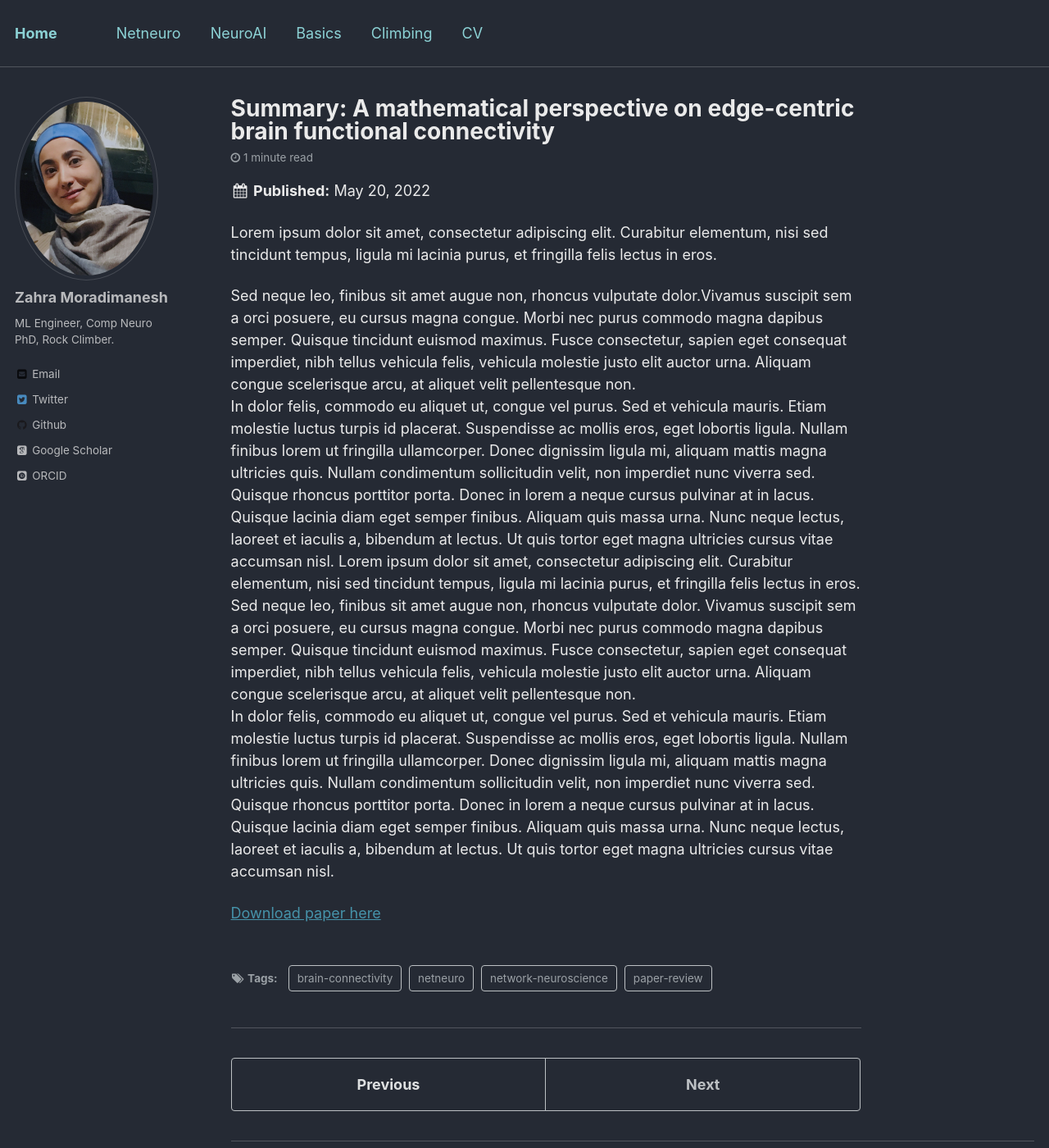
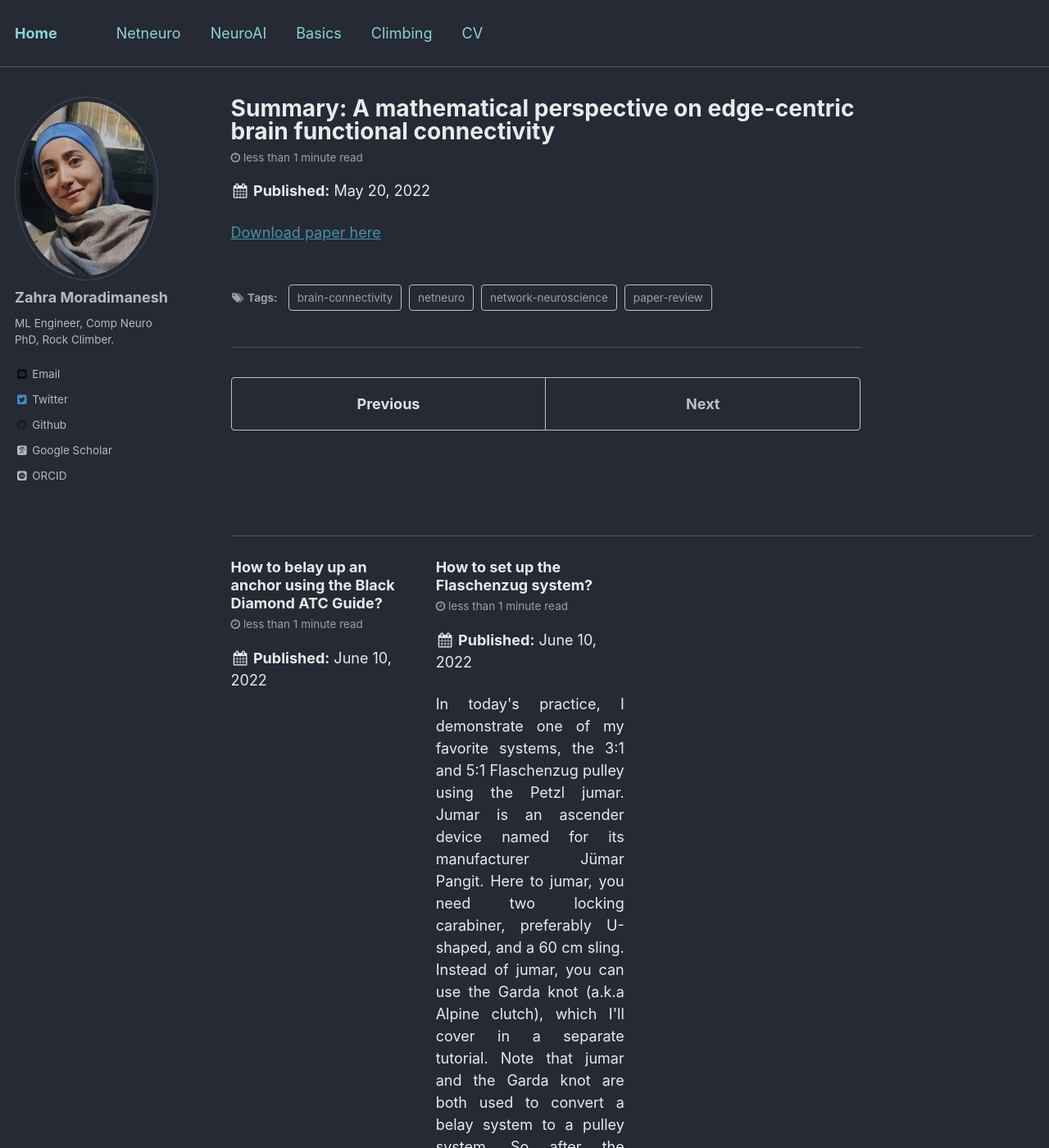
Before and after one commit to zahramor/zahramor.github.io, a Jekyll site: the page built from _posts/2022-05-20-netneuro-edgyConnectivity.md, in a window 1280 px wide and 1400 px high. Shown: the whole window at 82% size. Built offline with Jekyll 4.4.1, drawn with Linux system fonts in a browser that asks for light colours; some web fonts are replaced.

Commit message:
Update 2022-05-20-netneuro-edgyConnectivity.md

```diff
--- a/_posts/2022-05-20-netneuro-edgyConnectivity.md
+++ b/_posts/2022-05-20-netneuro-edgyConnectivity.md
@@ -9,10 +9,5 @@ tags:
   - paper-review
 ---
 
-Lorem ipsum dolor sit amet, consectetur adipiscing elit. Curabitur elementum, nisi sed tincidunt tempus, ligula mi lacinia purus, et fringilla felis lectus in eros.
-
-Sed neque leo, finibus sit amet augue non, rhoncus vulputate dolor.Vivamus suscipit sem a orci posuere, eu cursus magna congue. Morbi nec purus commodo magna dapibus semper. Quisque tincidunt euismod maximus. Fusce consectetur, sapien eget consequat imperdiet, nibh tellus vehicula felis, vehicula molestie justo elit auctor urna. Aliquam congue scelerisque arcu, at aliquet velit pellentesque non.
-<br>In dolor felis, commodo eu aliquet ut, congue vel purus. Sed et vehicula mauris. Etiam molestie luctus turpis id placerat. Suspendisse ac mollis eros, eget lobortis ligula. Nullam finibus lorem ut fringilla ullamcorper. Donec dignissim ligula mi, aliquam mattis magna ultricies quis. Nullam condimentum sollicitudin velit, non imperdiet nunc viverra sed. Quisque rhoncus porttitor porta. Donec in lorem a neque cursus pulvinar at in lacus. Quisque lacinia diam eget semper finibus. Aliquam quis massa urna. Nunc neque lectus, laoreet et iaculis a, bibendum at lectus. Ut quis tortor eget magna ultricies cursus vitae accumsan nisl. Lorem ipsum dolor sit amet, consectetur adipiscing elit. Curabitur elementum, nisi sed tincidunt tempus, ligula mi lacinia purus, et fringilla felis lectus in eros. Sed neque leo, finibus sit amet augue non, rhoncus vulputate dolor. Vivamus suscipit sem a orci posuere, eu cursus magna congue. Morbi nec purus commodo magna dapibus semper. Quisque tincidunt euismod maximus. Fusce consectetur, sapien eget consequat imperdiet, nibh tellus vehicula felis, vehicula molestie justo elit auctor urna. Aliquam congue scelerisque arcu, at aliquet velit pellentesque non.
-<br>In dolor felis, commodo eu aliquet ut, congue vel purus. Sed et vehicula mauris. Etiam molestie luctus turpis id placerat. Suspendisse ac mollis eros, eget lobortis ligula. Nullam finibus lorem ut fringilla ullamcorper. Donec dignissim ligula mi, aliquam mattis magna ultricies quis. Nullam condimentum sollicitudin velit, non imperdiet nunc viverra sed. Quisque rhoncus porttitor porta. Donec in lorem a neque cursus pulvinar at in lacus. Quisque lacinia diam eget semper finibus. Aliquam quis massa urna. Nunc neque lectus, laoreet et iaculis a, bibendum at lectus. Ut quis tortor eget magna ultricies cursus vitae accumsan nisl.
 
 [Download paper here](http://zahramor.github.io/files/Novelli2022.pdf)
```
